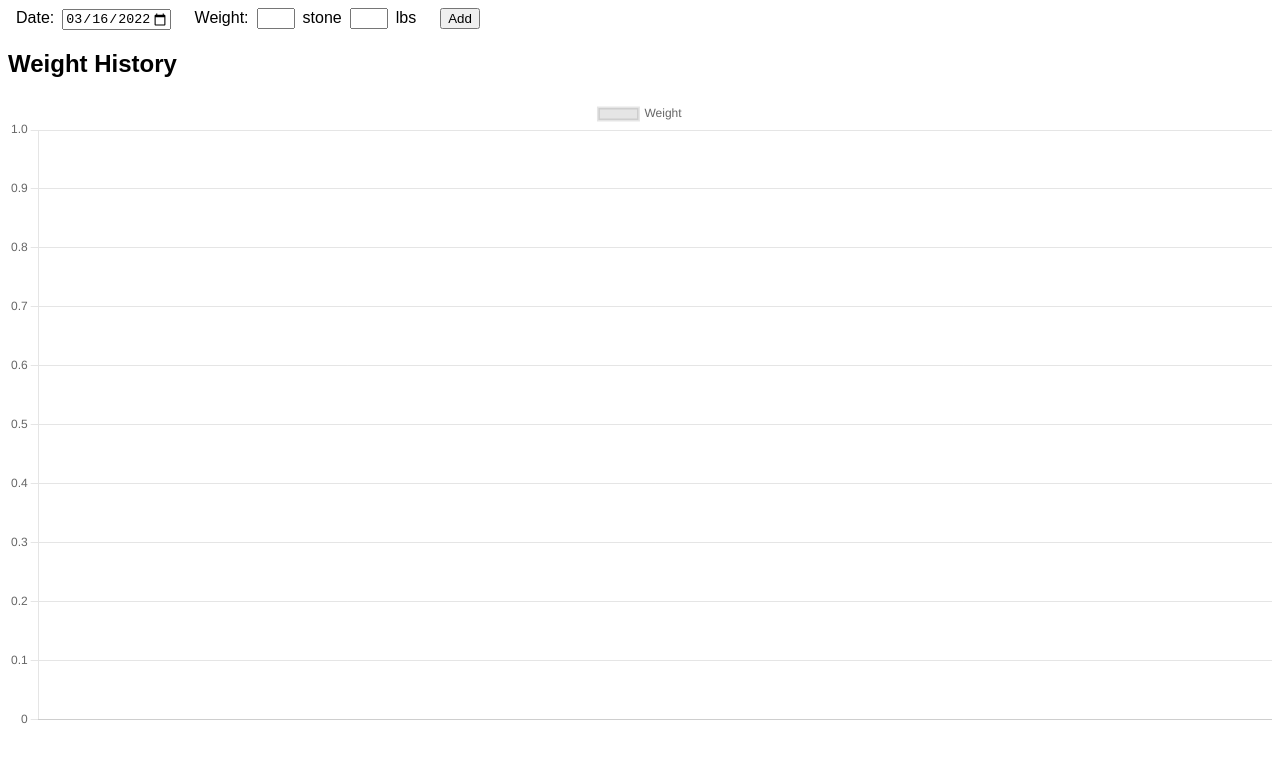
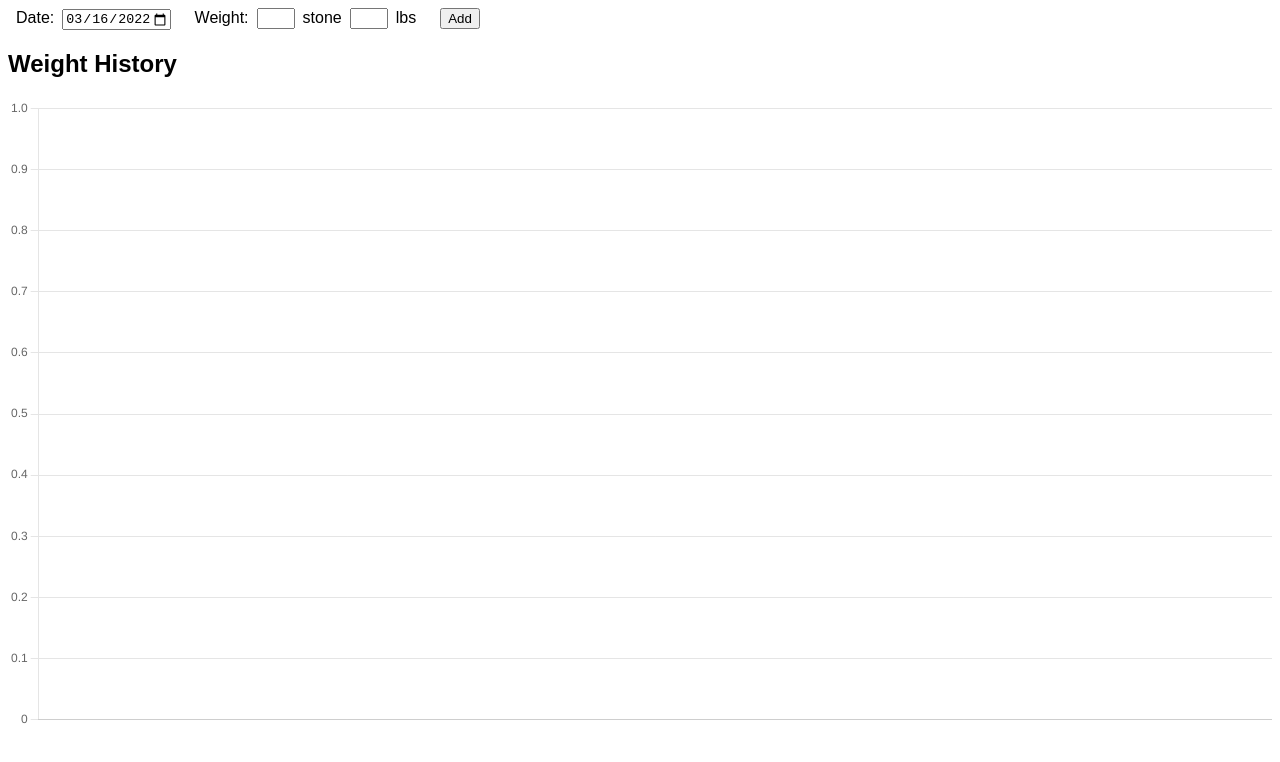
Before and after one commit to tomfletch/weight-tracker, a React (Create React App) app: page / in a window 1280 px wide. Shown: the top 762 px of the page. Built offline with nearby package versions, Linux system fonts and the light colour scheme.

Commit message:
Change chart color and remove legend

```diff
--- a/src/components/WeightChart.tsx
+++ b/src/components/WeightChart.tsx
@@ -13,15 +13,27 @@ function WeightChart() {
   const weights = weightRecords.map((weightRecord) => weightRecord.lbs);
 
   return (
-    <Line data={{
+    <Line
+      data={{
         labels: dates,
         datasets: [
           {
             label: 'Weight',
             data: weights,
+            borderColor: 'rgb(0,200,255)',
+            borderWidth: 1,
+            backgroundColor: 'rgb(0,200,255)',
           },
         ],
-    }} />
+      }}
+      options={{
+        plugins: {
+          legend: {
+            display: false
+          }
+        }
+      }}
+    />
   );
 }
 
```
Lines whose indentation alone changed are shown as unchanged.
